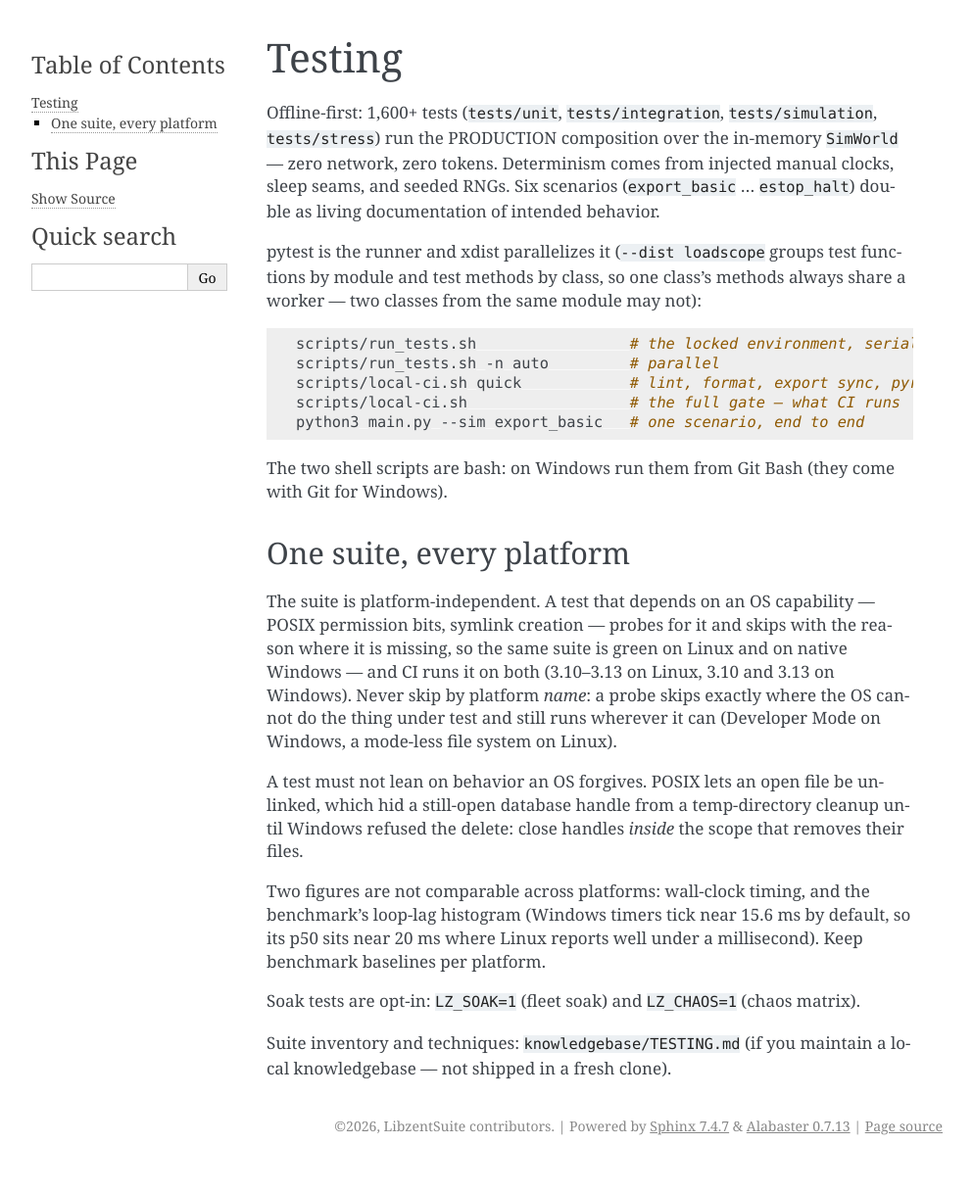
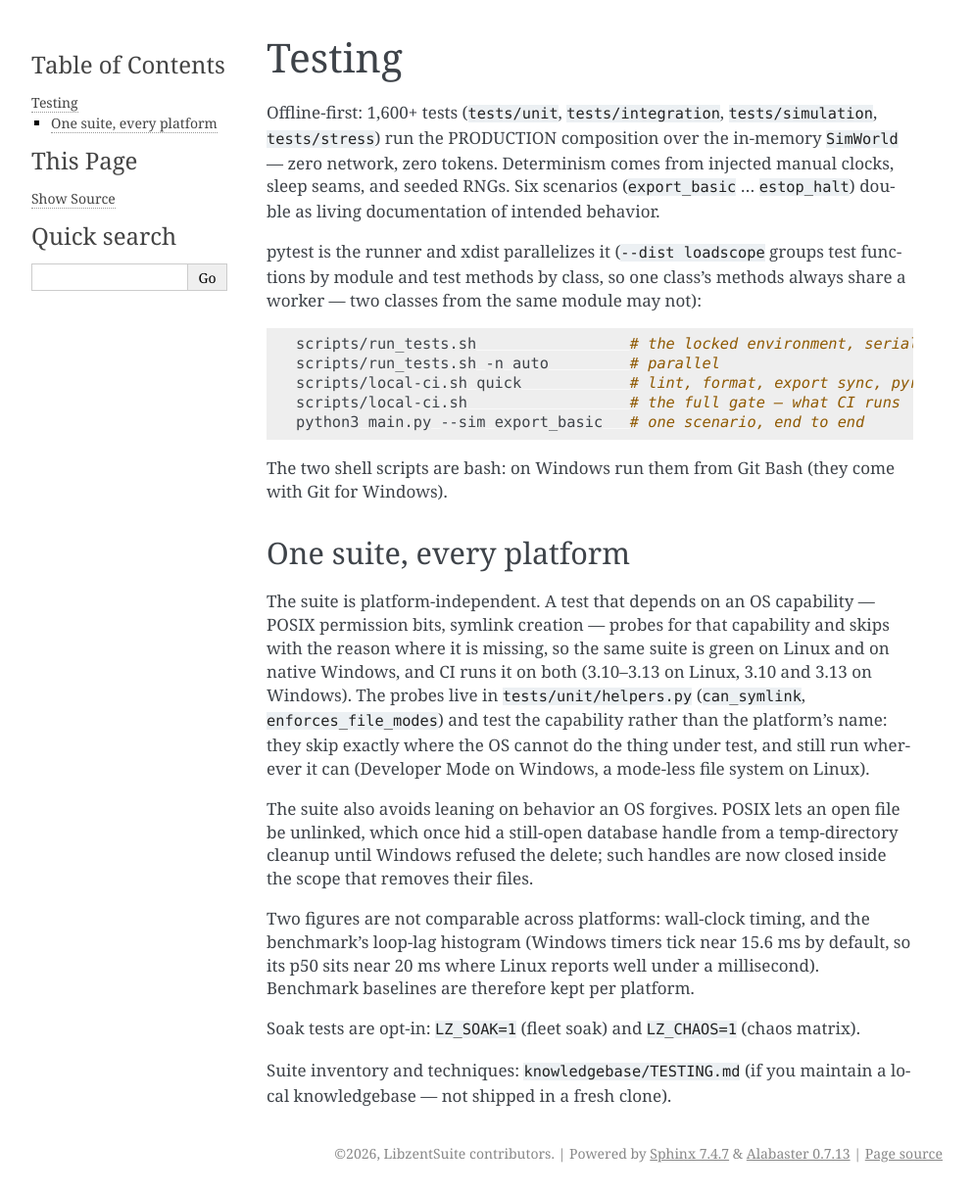
Before and after one commit to libosterelezent/LibzentSuite, a Sphinx documentation site: the page built from docs/operations/testing.rst, in a window 1280 px wide. Shown: the whole page at 98% size, without its empty margins (148-1141 px from the left). Built offline with Sphinx 7.4.7, drawn with Linux system fonts in a browser that asks for light colours; pages that are not in the unit, such as notebooks, are missing from menus; before the commit the page ends 1189 px from its top, so only the background shows below that.

Commit message:
docs(agents): one clause for Windows in §7, and testing.rst describes instead of prescribing
Two things today's work made stale, both small.

AGENTS.md §7 told agents to "check 3.10" for changes touching stdlib
APIs. Still right, and no longer enough: CI also runs the suite on
Windows, so a Unix-only stdlib import (resource, fcntl, a /proc read)
passes Linux and fails there. The sentence now says so and asks for
portable stdlib use. Nothing else in the contract changed.

docs/operations/testing.rst had drifted into prescribing: "Never skip by
platform name", "A test must not lean on ...", "Keep benchmark baselines
per platform". §5 reserves rules for AGENTS.md and docs/architecture/;
docs/ describes. The section now describes the suite as it is — the same
facts — and points at the probes in tests/unit/helpers.py, which own the
reasoning.

```diff
--- a/docs/operations/testing.rst
+++ b/docs/operations/testing.rst
@@ -27,22 +27,24 @@ One suite, every platform
 -------------------------
 
 The suite is platform-independent. A test that depends on an OS capability
-— POSIX permission bits, symlink creation — probes for it and skips with the
-reason where it is missing, so the same suite is green on Linux and on
-native Windows — and CI runs it on both (3.10–3.13 on Linux, 3.10 and 3.13
-on Windows). Never skip by platform *name*: a probe skips
-exactly where the OS cannot do the thing under test and still runs wherever
-it can (Developer Mode on Windows, a mode-less file system on Linux).
+— POSIX permission bits, symlink creation — probes for that capability and
+skips with the reason where it is missing, so the same suite is green on
+Linux and on native Windows, and CI runs it on both (3.10–3.13 on Linux,
+3.10 and 3.13 on Windows). The probes live in ``tests/unit/helpers.py``
+(``can_symlink``, ``enforces_file_modes``) and test the capability rather
+than the platform's name: they skip exactly where the OS cannot do the
+thing under test, and still run wherever it can (Developer Mode on
+Windows, a mode-less file system on Linux).
 
-A test must not lean on behavior an OS forgives. POSIX lets an open file be
-unlinked, which hid a still-open database handle from a temp-directory
-cleanup until Windows refused the delete: close handles *inside* the scope
-that removes their files.
+The suite also avoids leaning on behavior an OS forgives. POSIX lets an
+open file be unlinked, which once hid a still-open database handle from a
+temp-directory cleanup until Windows refused the delete; such handles are
+now closed inside the scope that removes their files.
 
 Two figures are not comparable across platforms: wall-clock timing, and the
 benchmark's loop-lag histogram (Windows timers tick near 15.6 ms by default,
 so its p50 sits near 20 ms where Linux reports well under a millisecond).
-Keep benchmark baselines per platform.
+Benchmark baselines are therefore kept per platform.
 
 Soak tests are opt-in: ``LZ_SOAK=1`` (fleet soak) and ``LZ_CHAOS=1`` (chaos
 matrix).
```
Also changed, not shown: AGENTS.md (+1 -1 lines).
